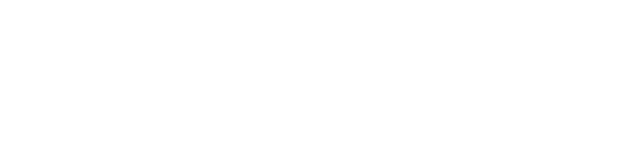
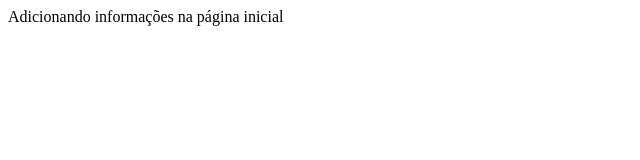
Before and after one commit to CamilaApSoares/Atividade-Fork, a plain HTML site: page index.html in a window 1280 px wide. Shown: the whole page, without its empty margins (0-640 px from the left). Drawn offline with Linux system fonts and the light colour scheme.

Commit message:
Add informações na página inicial

```diff
--- a/index.html
+++ b/index.html
@@ -6,6 +6,6 @@
     <title>Document</title>
 </head>
 <body>
-
+    Adicionando informações na página inicial
 </body>
 </html>
```
Also changed, not shown: 1 other file.
